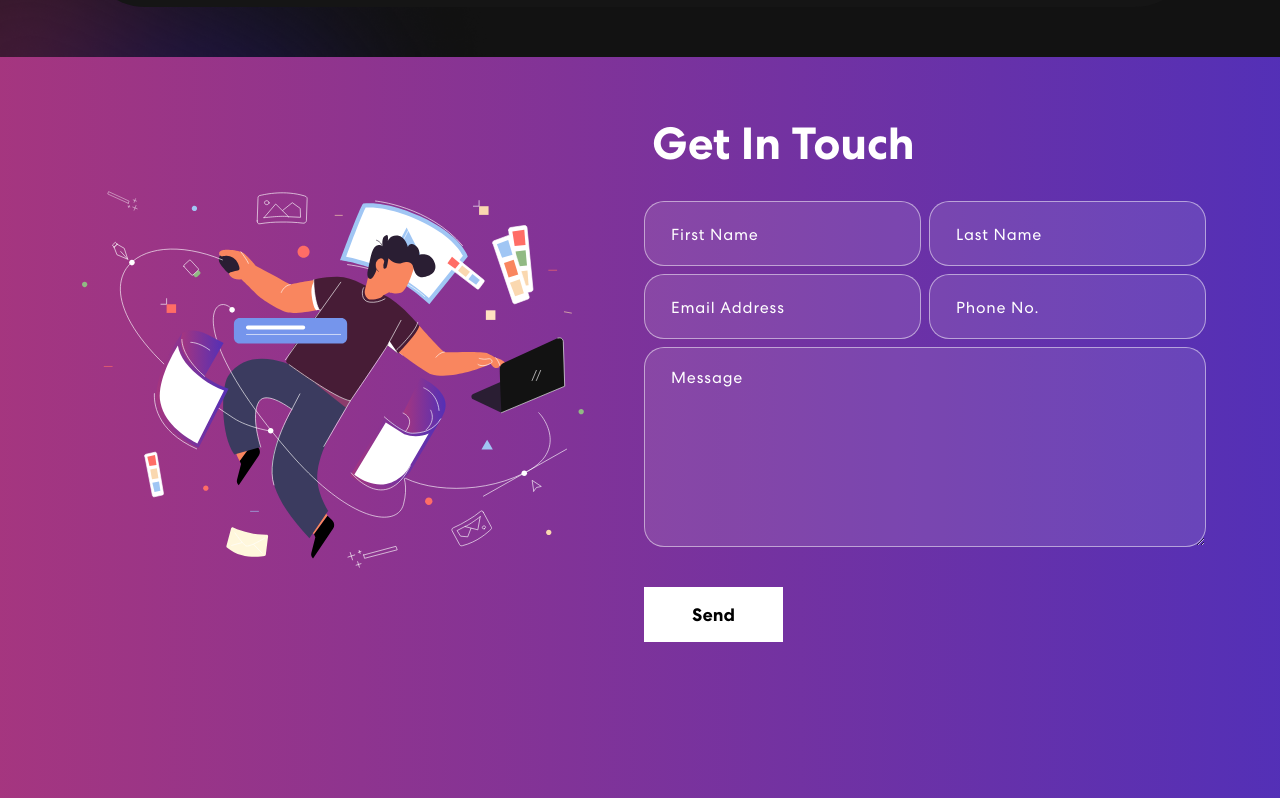
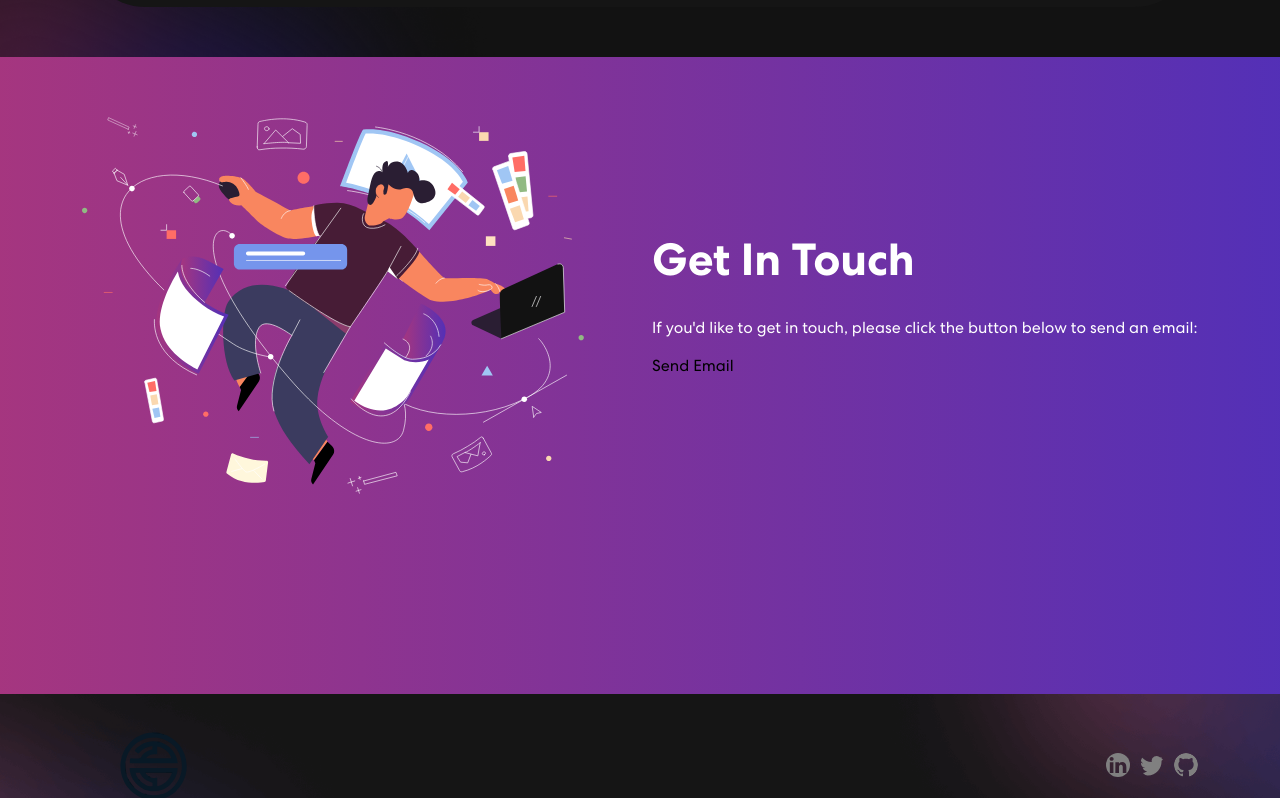
Before and after one commit to sage9705/personal-portfolio, a React (Create React App) app: page / in a window 1280 px wide. Shown: the part 1552-2350 px from the top of the page. Built offline with nearby package versions, Linux system fonts and the light colour scheme.

Commit message:
remove contact form

```diff
--- a/src/components/contact.js
+++ b/src/components/contact.js
@@ -1,51 +1,13 @@
-import { useState } from "react";
+import React from "react";
 import { Container, Row, Col } from "react-bootstrap";
 import contactImg from "../assets/img/contact-img.svg";
-
 import TrackVisibility from 'react-on-screen';
 
+
 export const Contact = () => {
-  const formInitialDetails = {
-    firstName: '',
-    lastName: '',
-    email: '',
-    phone: '',
-    message: ''
-  }
-  const [formDetails, setFormDetails] = useState(formInitialDetails);
-  const [buttonText, setButtonText] = useState('Send');
-  const [status, setStatus] = useState({});
-
-  const onFormUpdate = (category, value) => {
-      setFormDetails({
-        ...formDetails,
-        [category]: value
-      })
-  }
-
-  const handleSubmit = async (e) => {
-    e.preventDefault();
-    setButtonText("Sending...");
-    try {
-      let response = await fetch("/api/contact", {
-        method: "POST",
-        headers: {
-          "Content-Type": "application/json",
-        },
-        body: JSON.stringify(formDetails),
-      });
-      let result = await response.json();
-      if (response.ok) {
-        setStatus({ success: true, message: 'Message sent successfully'});
-      } else {
-        setStatus({ success: false, message: 'Something went wrong, please try again later.'});
-      }
-    } catch (error) {
-      setStatus({ success: false, message: 'An error occurred, please try again later.'});
-    }
-    setButtonText("Send");
-    setFormDetails(formInitialDetails);
-  };
+  const email = process.env.CONTACT_EMAIL;
+  const subject = "Contact from Website";
+  const mailtoLink = `mailto:${email}?subject=${encodeURIComponent(subject)}`;
 
   return (
     <section className="contact" id="connect">
@@ -54,42 +16,21 @@ export const Contact = () => {
           <Col size={12} md={6}>
             <TrackVisibility>
               {({ isVisible }) =>
-                <img className={isVisible ? "animate__animated animate__zoomIn" : ""} src={contactImg} alt="Contact"/>
+                <img className={isVisible ? "animate__animated animate__zoomIn contact-image" : "contact-image"} src={contactImg} alt="Contact"/>
               }
             </TrackVisibility>
           </Col>
           <Col size={12} md={6}>
             <TrackVisibility>
               {({ isVisible }) =>
-                <div className={isVisible ? "animate__animated animate__fadeIn" : ""}>
-                <h2>Get In Touch</h2>
-                <form onSubmit={handleSubmit}>
-                  <Row>
-                    <Col size={12} sm={6} className="px-1">
-                      <input type="text" value={formDetails.firstName} placeholder="First Name" onChange={(e) => onFormUpdate('firstName', e.target.value)} />
-                    </Col>
-                    <Col size={12} sm={6} className="px-1">
-                      <input type="text" value={formDetails.lasttName} placeholder="Last Name" onChange={(e) => onFormUpdate('lastName', e.target.value)}/>
-                    </Col>
-                    <Col size={12} sm={6} className="px-1">
-                      <input type="email" value={formDetails.email} placeholder="Email Address" onChange={(e) => onFormUpdate('email', e.target.value)} />
-                    </Col>
-                    <Col size={12} sm={6} className="px-1">
-                      <input type="tel" value={formDetails.phone} placeholder="Phone No." onChange={(e) => onFormUpdate('phone', e.target.value)}/>
-                    </Col>
-                    <Col size={12} className="px-1">
-                      <textarea rows="6" value={formDetails.message} placeholder="Message" onChange={(e) => onFormUpdate('message', e.target.value)}></textarea>
-                      <button type="submit"><span>{buttonText}</span></button>
-                    </Col>
-                    {
-                      status.message &&
-                      <Col>
-                        <p className={status.success === false ? "danger" : "success"}>{status.message}</p>
-                      </Col>
-                    }
-                  </Row>
-                </form>
-              </div>}
+                <div className={isVisible ? "animate__animated animate__fadeIn contact-content" : "contact-content"}>
+                  <h2 className="contact-title">Get In Touch</h2>
+                  <p className="contact-description">If you'd like to get in touch, please click the button below to send an email:</p>
+                  <a href={mailtoLink} className="email-button">
+                    <button className="contact-button">Send Email</button>
+                  </a>
+                </div>
+              }
             </TrackVisibility>
           </Col>
         </Row>
```
Also changed, not shown: api/contact.js (deleted, +0 -35 lines), package.json (+3 -4 lines), 1 other file (tests, documents, lock files or other folders).
